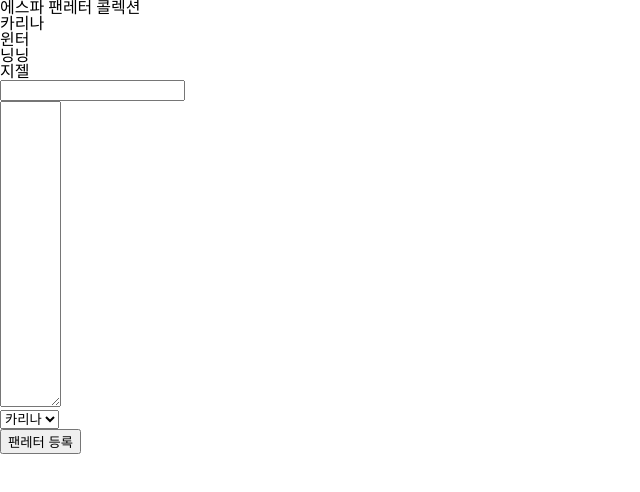
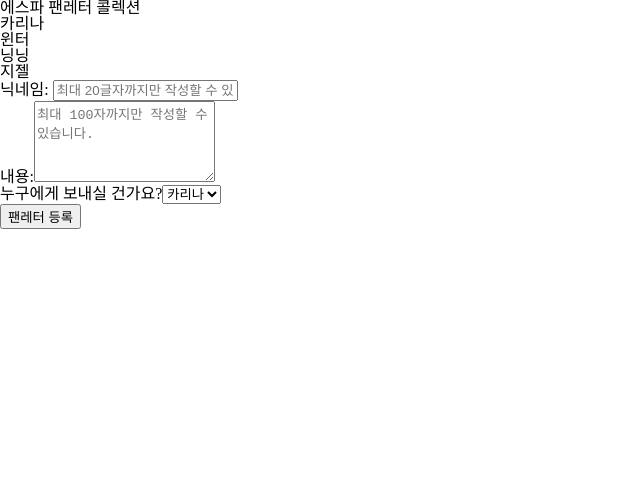
Before and after one commit to dygmm4288/fan-letter, a React (Create React App) app: page / in a window 1280 px wide. Shown: the top 492 px of the page, without its empty margins (0-640 px from the left). Built offline with nearby package versions, Linux system fonts and the light colour scheme.

Commit message:
label 설정 및 form event 수정

```diff
--- a/src/components/Header.jsx
+++ b/src/components/Header.jsx
@@ -12,6 +12,7 @@ export default function Header({
         <StyledNavList>
           {members.map((member) => (
             <MemberNavItem
+              key={"nav-item/" + member}
               handleSelectMember={handleSelectMember}
               member={member}
               selected={member === selectedMember}
--- a/src/components/LetterForm.jsx
+++ b/src/components/LetterForm.jsx
@@ -13,32 +13,37 @@ export default function LetterForm({
     <StyledForm>
       <StyledInputWrapper>
         <StyledRow>
-          <label htmlFor='nickname'></label>
+          <label htmlFor='nickname'>닉네임: </label>
           <input
             id='nickname'
             name='content'
             required
             value={nickname}
             onChange={handleEtargetValue("nickname")}
+            placeholder='최대 20글자까지만 작성할 수 있습니다'
           />
         </StyledRow>
         <StyledRow>
-          <label htmlFor='content'></label>
+          <label htmlFor='content'>내용:</label>
           <textarea
             name='content'
             id='content'
-            cols='5'
-            rows='20'
+            cols='20'
+            rows='5'
             required
             value={content}
-            onChange={handleEtargetValue("content")}></textarea>
+            onChange={handleEtargetValue("content")}
+            maxLength={100}
+            placeholder='최대 100자까지만 작성할 수 있습니다.'></textarea>
         </StyledRow>
       </StyledInputWrapper>
       <div>
-        <label htmlFor='select-memeber' />
+        <label htmlFor='select-memeber'>누구에게 보내실 건가요?</label>
         <select onChange={handleEtargetValue("selected")}>
           {members.map((member) => (
-            <option value={member}>{member}</option>
+            <option key={"option/" + member} value={member}>
+              {member}
+            </option>
           ))}
         </select>
       </div>
--- a/src/pages/Home.jsx
+++ b/src/pages/Home.jsx
@@ -20,7 +20,7 @@ export default function Home() {
   const handleChangeFormValue = (key) => (value) => {
     setFormState((prev) => ({
       ...prev,
-      key: value,
+      [key]: value,
     }));
   };
 
```
